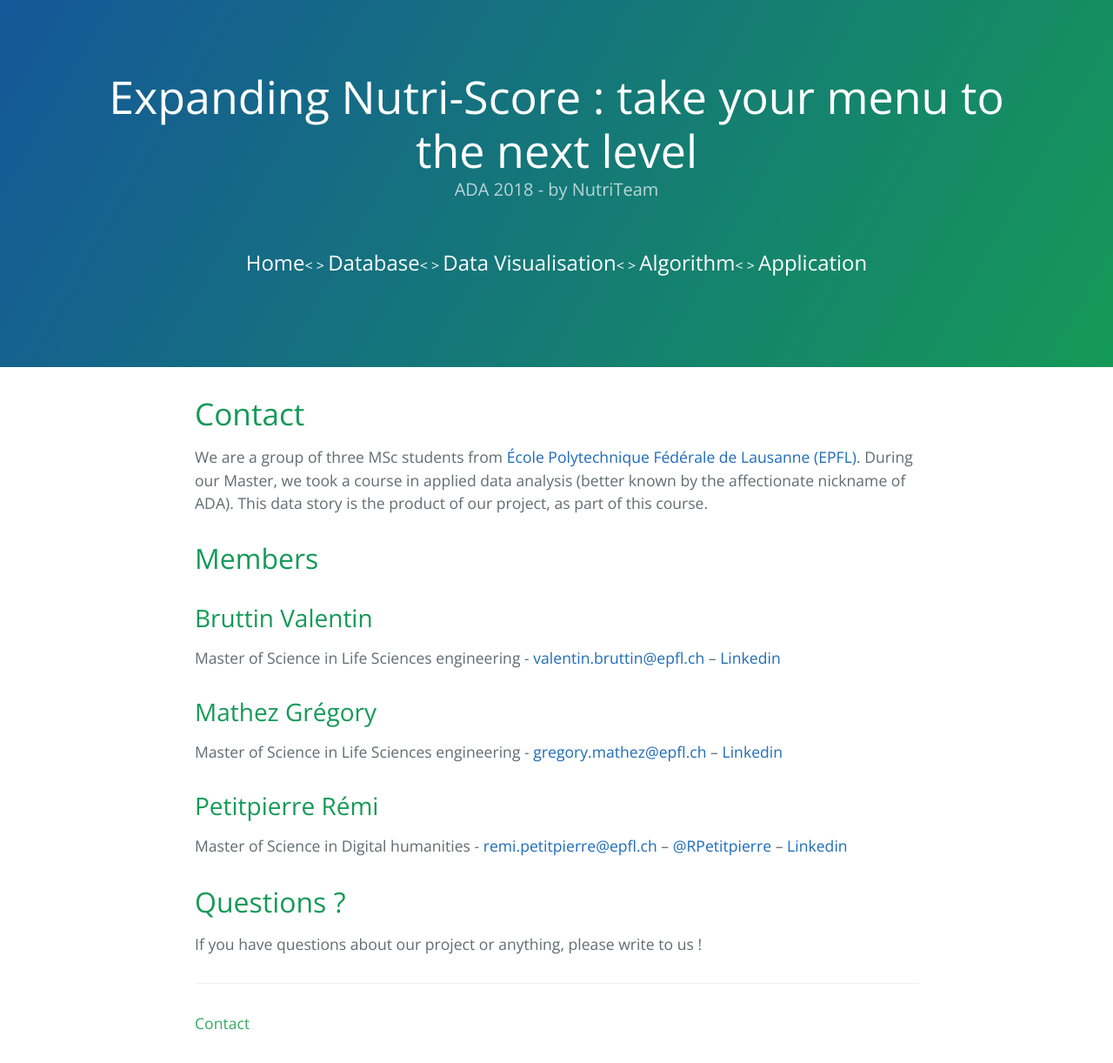
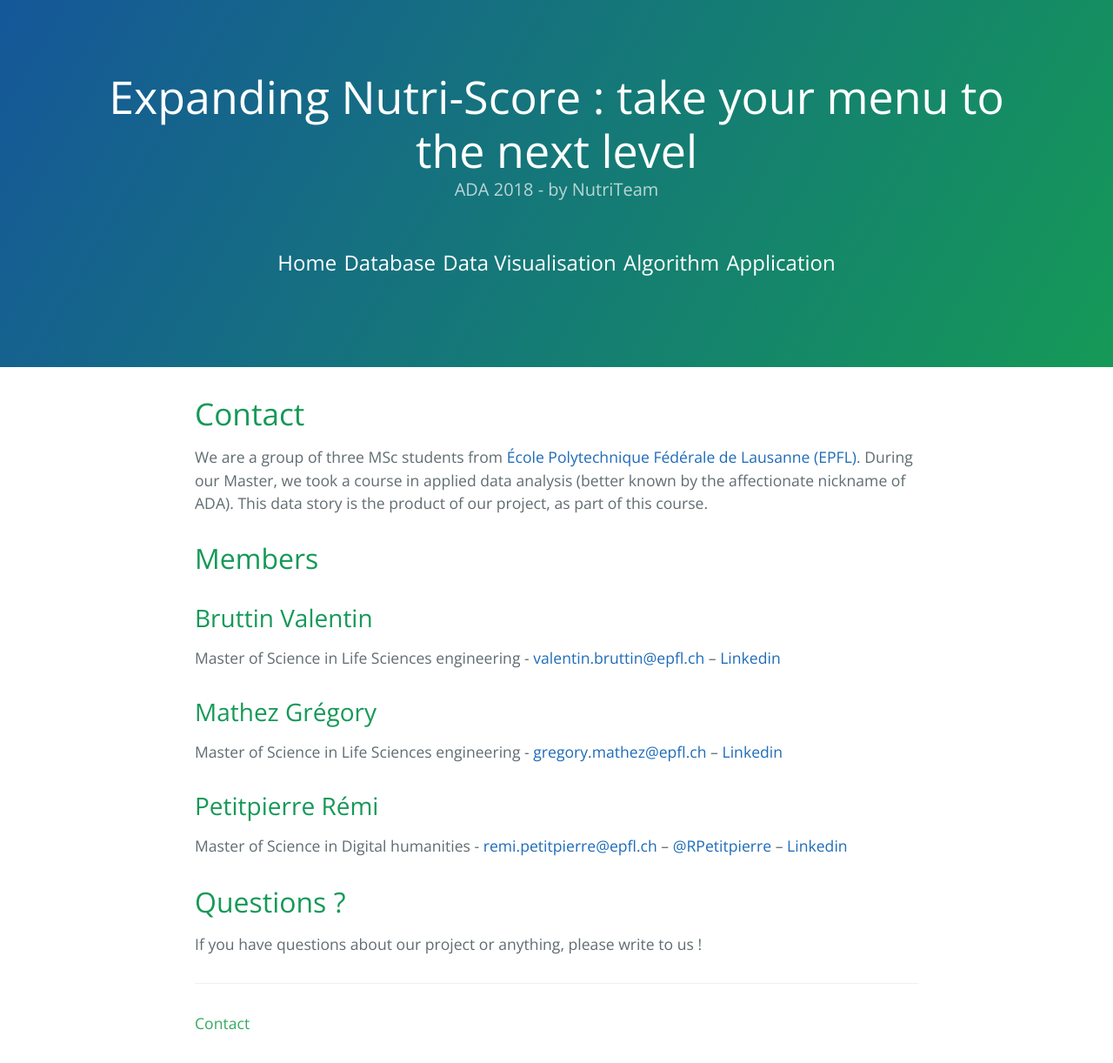
Before and after one commit to NutriTeam/Nutri_Score, a Jekyll site: the page built from contact.md, in a window 1280 px wide. Shown: the whole page at 87% size. Built offline with Jekyll 4.4.1, drawn with Linux system fonts in a browser that asks for light colours.

Commit message:
Update default.html

```diff
--- a/_layouts/default.html
+++ b/_layouts/default.html
@@ -26,10 +26,10 @@
       <h1 class="project-name">{{ site.title | default: site.github.repository_name }}</h1>
       <h2 class="project-tagline">{{ site.description | default: site.github.project_tagline }}</h2>
       <div style="padding:2%;">
-          <a href="./home.html" style="font-size:150%;color:white">Home</a><&nbsp>
-          <a href="./database.html" style="font-size:150%;color:white">Database</a><&nbsp>
-          <a href="./Milestone_2.html" style="font-size:150%;color:white">Data Visualisation</a><&nbsp>
-          <a href="./algo.html" style="font-size:150%;color:white">Algorithm</a><&nbsp>
+          <a href="./home.html" style="font-size:150%;color:white">Home</a>&nbsp
+          <a href="./database.html" style="font-size:150%;color:white">Database</a>&nbsp
+          <a href="./Milestone_2.html" style="font-size:150%;color:white">Data Visualisation</a>&nbsp
+          <a href="./algo.html" style="font-size:150%;color:white">Algorithm</a>&nbsp
           <a href="./app.html" style="font-size:150%;color:white">Application</a>
       </nav><br>
     </header>
```
